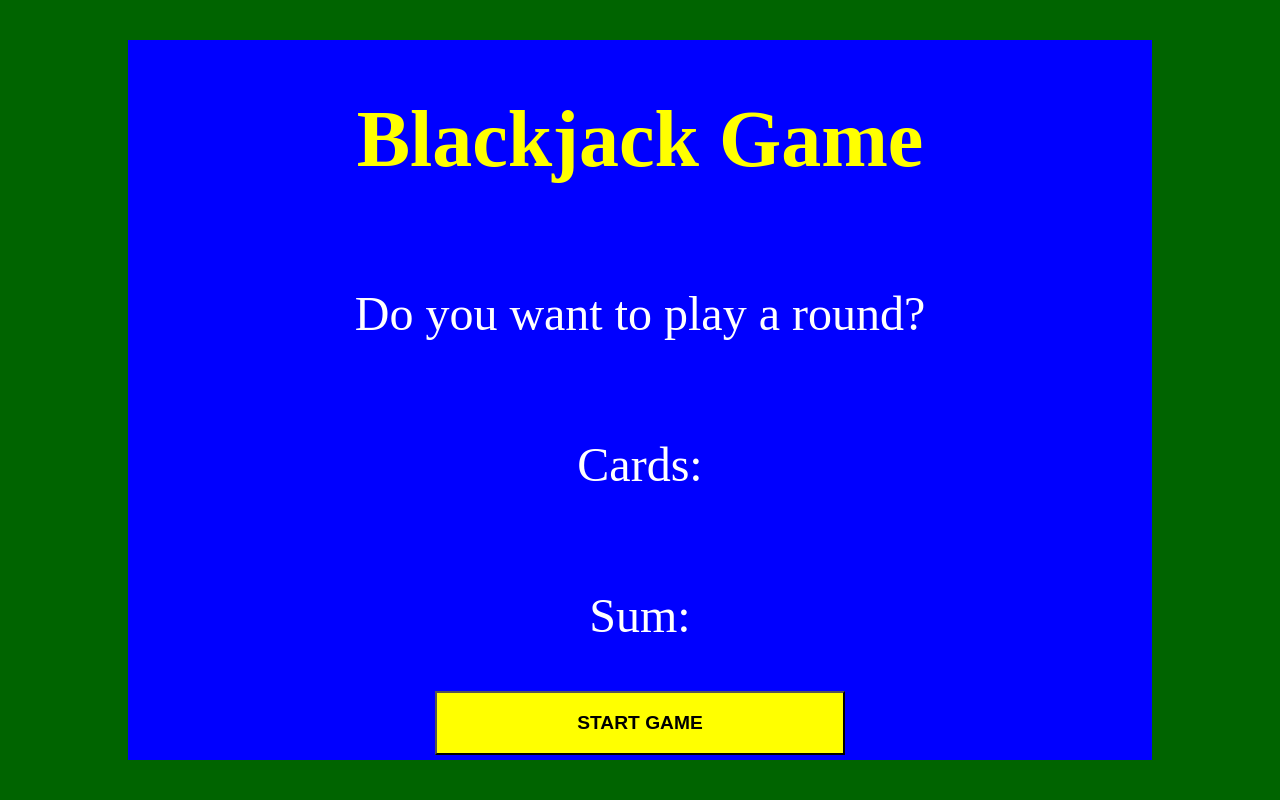
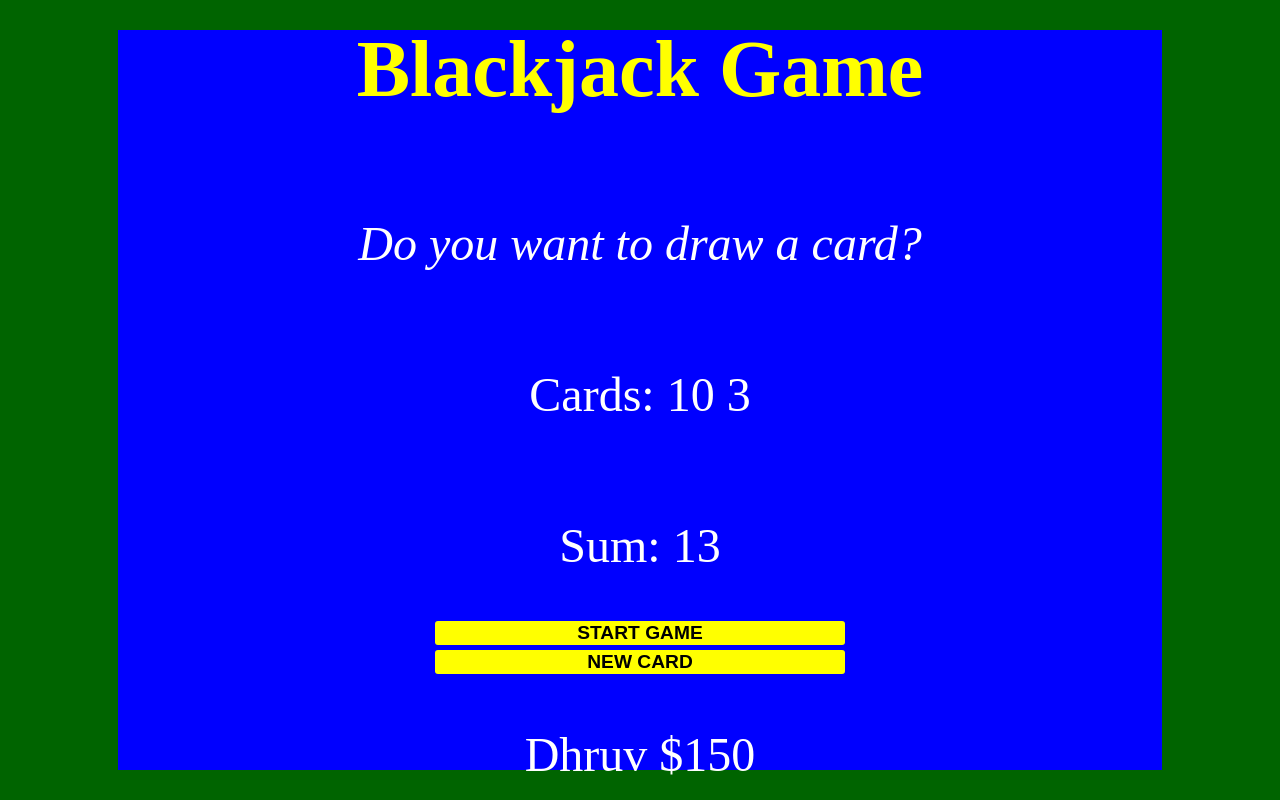
Before and after one commit to nairsdhruv/blackjack_game, a plain HTML site: page index.html in a window 1280 px wide. Both pictures are taken after a click on the button "START GAME". Drawn offline with Linux system fonts and the light colour scheme.

Commit message:
added logic for game

```diff
--- a/index.css
+++ b/index.css
@@ -29,6 +29,7 @@ p{
     width:80%;
     height: 90%;
     background-color: blue;
+    padding: 10px;
 }
 
 button{
@@ -38,4 +39,10 @@ button{
     background-color: yellow;
     margin-bottom: 5px;
     font-weight: bold;
+    border: none;
+    border-radius: 3px;
 }
+
+#message-el{
+    font-style: italic;
+}
--- a/index.html
+++ b/index.html
@@ -10,9 +10,12 @@
     <div class="container">
         <h1>Blackjack Game</h1>
         <p id="message-el"> Do you want to play a round?</p>
-        <p>Cards: </p>
-        <p>Sum: </p>
-        <button onclick="play()">START GAME</button>
+        <p id="cards-el">Cards: </p>
+        <p id="sum-el">Sum: </p>
+        <button onclick="startGame()">START GAME</button>
+        <button onclick="newCard()"> NEW CARD</button>
+
+        <p id="player-el"></p>
     </div>
     <script src="index.js"></script>
 </body>
--- a/index.js
+++ b/index.js
@@ -1,19 +1,60 @@
-let firstCard=3;
-let secondCard= 6;
-let sum = firstCard+ secondCard;
+let player = {
+    name: "Dhruv",
+    chips: 150
+}
+let cards = [];
+let sum = 0;
 let hasBlackjack = false;
-let isAlive = true;
+let isAlive = false;
 let message = "";
+let messageEl = document.getElementById("message-el");
+let sumEl = document.querySelector("#sum-el");
+let cardsEl = document.querySelector("#cards-el");
 
+let playerEl = document.getElementById("player-el");
+playerEl.textContent= player.name + " $" + player.chips;
+
+function getRandomCard(){
+    let tempNum =  Math.floor(Math.random()* 13);
+    if(tempNum == 1) return 11;
+    else if( tempNum > 10) return 10;
+    else return tempNum;
+}
+
+function startGame(){
+    isAlive = true;
+    let firstCard= getRandomCard();
+    let secondCard= getRandomCard();
+    sum = firstCard + secondCard;
+    cards.push(firstCard);
+    cards.push(secondCard);
+    play();
+}
 
 function play(){
+    cardsEl.textContent =  "Cards: "
+    for( let i =0; i < cards.length ; i++){
+        cardsEl.textContent += cards[i] + " "
+    };
+    sumEl.innerText = "Sum: " + sum;
     if( sum < 21){
-        message = "Do you want to drae a next card?";
+        message = "Do you want to draw a card?";
     }else if ( sum == 21){
-        message = "woohoo! you won ";
+        message = "Woohoo! you won ";
         hasBlackjack = true;
     }else{
         message = "You are out";
-        isAlive = true;
+        isAlive = false;
+    }
+    messageEl.innerText = message;
+}
+
+function newCard(){
+    if( isAlive && !hasBlackjack){
+        let card = getRandomCard();
+        cards.push(card);
+        sum += card;
+
+        play()
     }
 }
```
